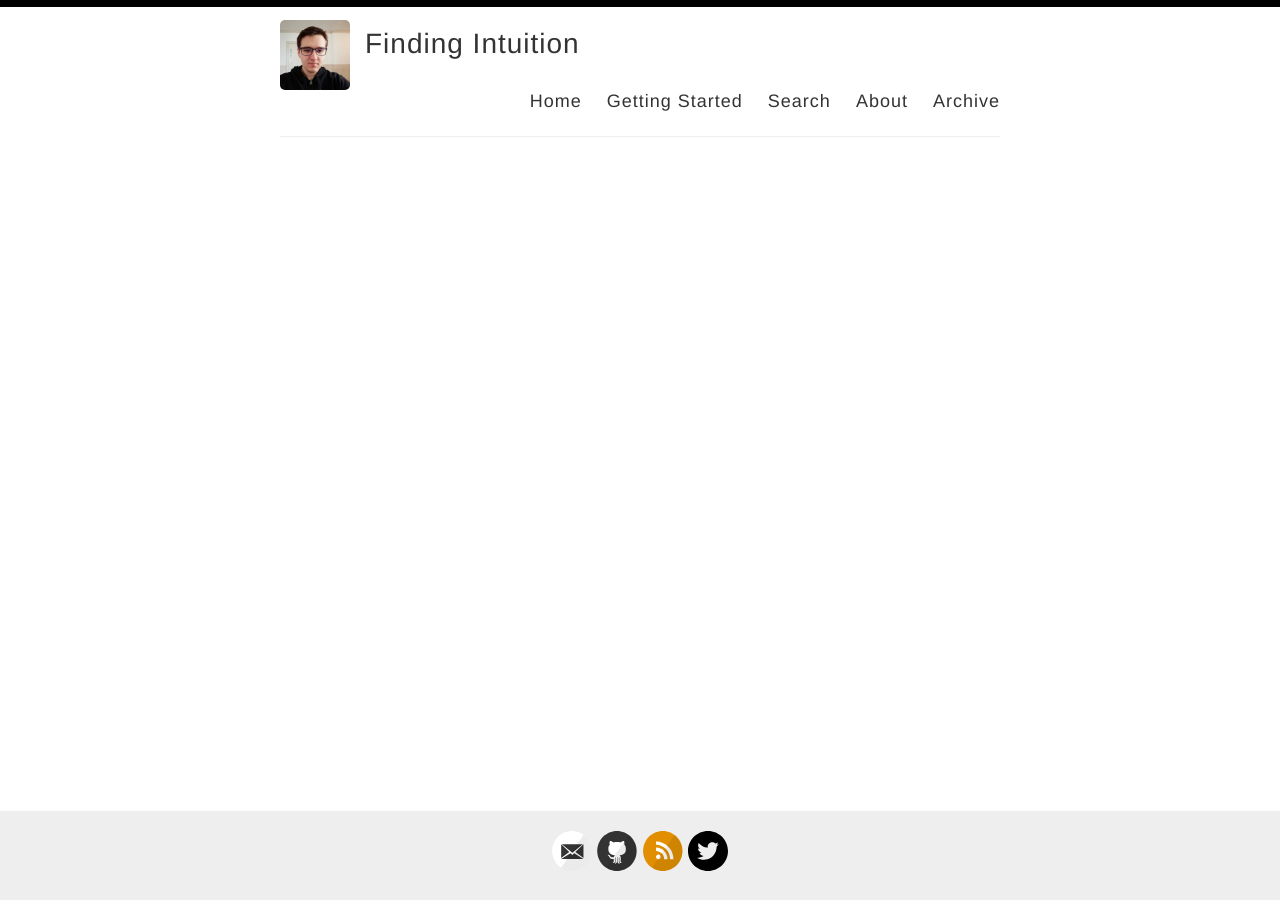
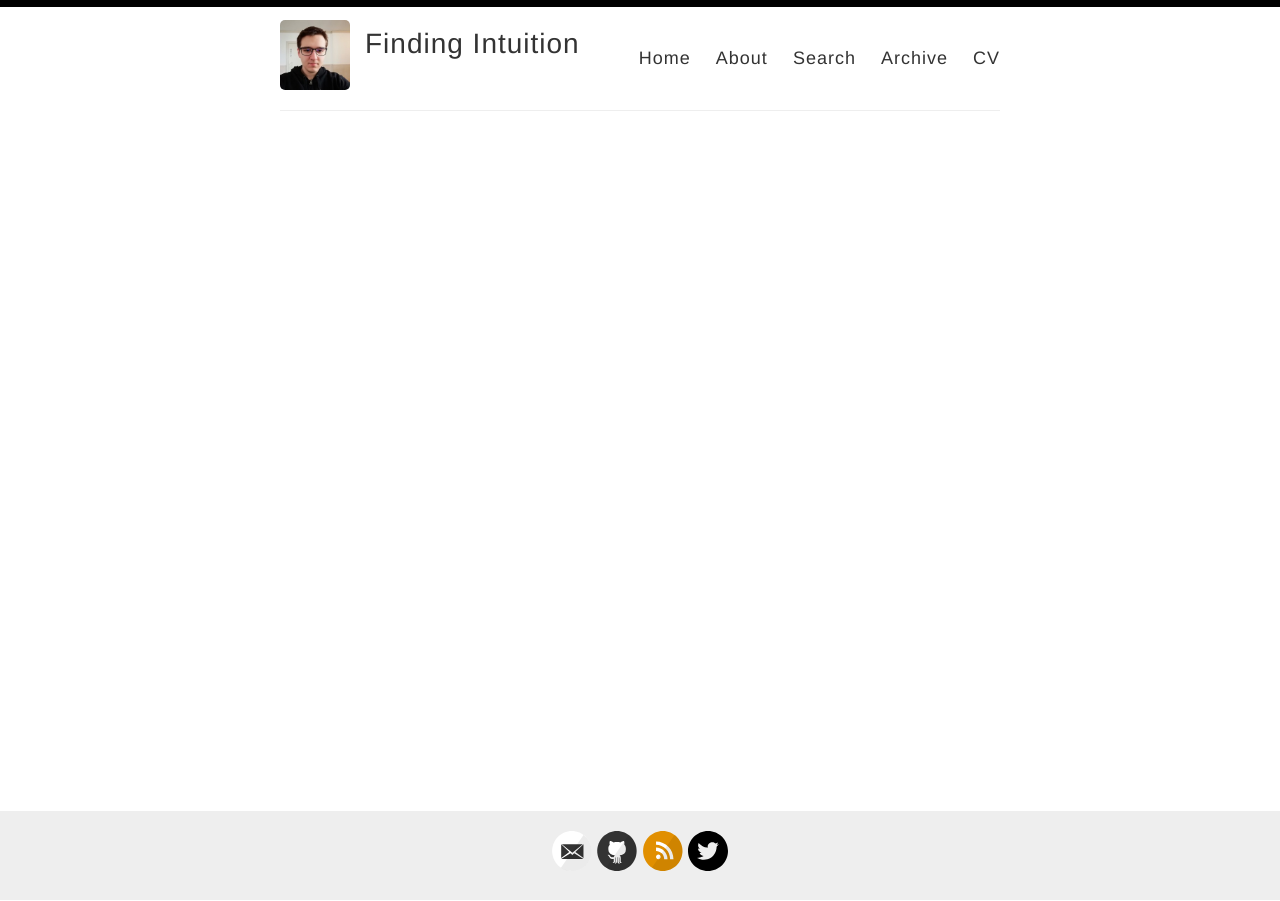
Before and after one commit to hermanzdosilovic/finding-intuition, a Jekyll site: the page built from index.html, in a window 1280 px wide. Built offline with Jekyll 4.4.1, drawn with Linux system fonts in a browser that asks for light colours; the list of posts is cut into pages by our own code.

Commit message:
Default layout update.

```diff
--- a/_layouts/default.html
+++ b/_layouts/default.html
@@ -29,10 +29,11 @@
 
             <nav>
               <a href="{{ site.baseurl }}/">Home</a>
-              <a href="{{ site.baseurl }}/getting-started">Getting Started</a>
+              <a href="{{ site.baseurl }}/about">About</a>
+              <!-- <a href="{{ site.baseurl }}/getting-started">Getting Started</a> -->
               <a href="{{ site.baseurl }}/search">Search</a>
-              <a href="{{ site.baseurl }}/about">About</a>
               <a href="{{ site.baseurl }}/archive">Archive</a>
+              <a href="{{ site.baseurl }}/cv">CV</a>
             </nav>
           </header>
         </div>
```
